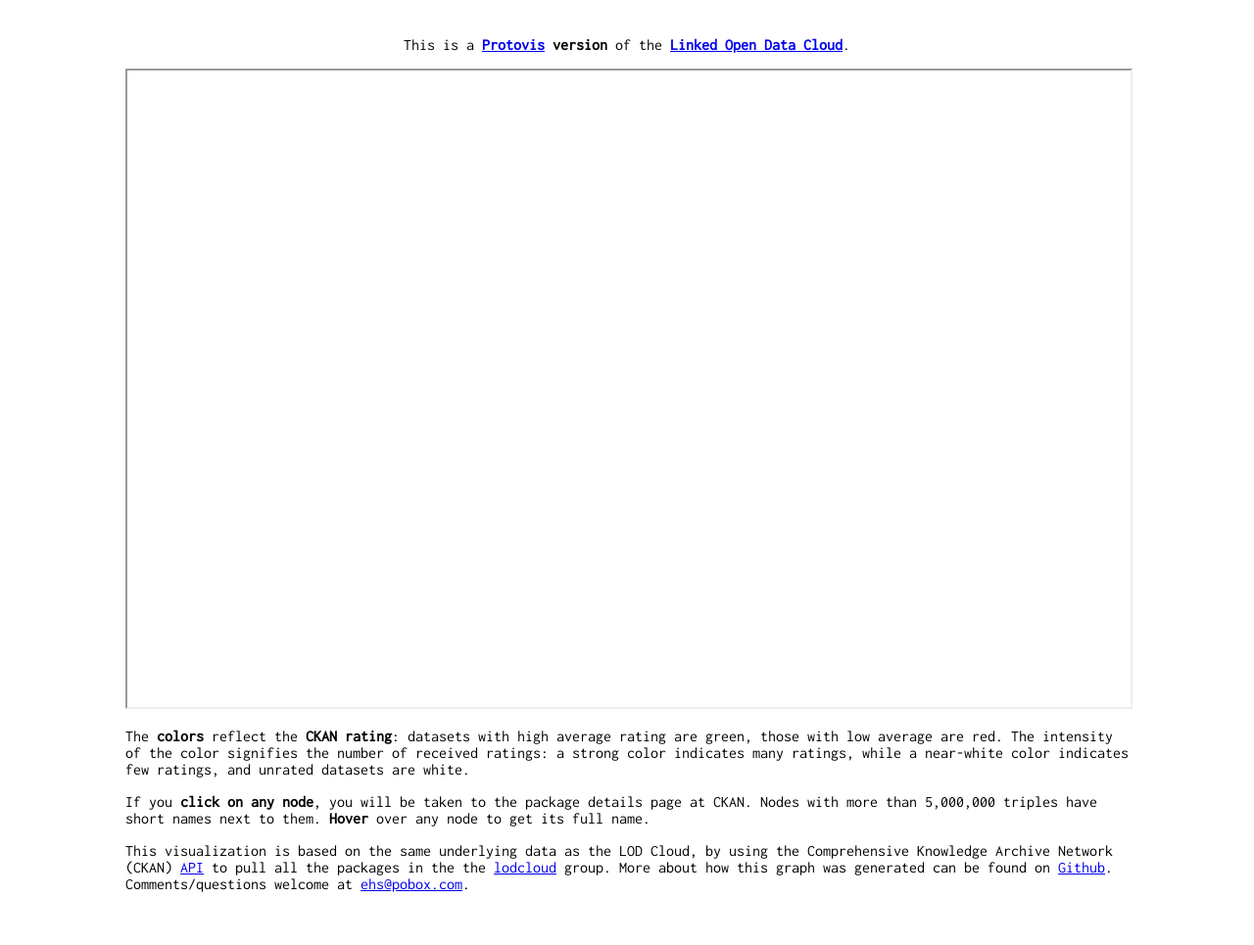
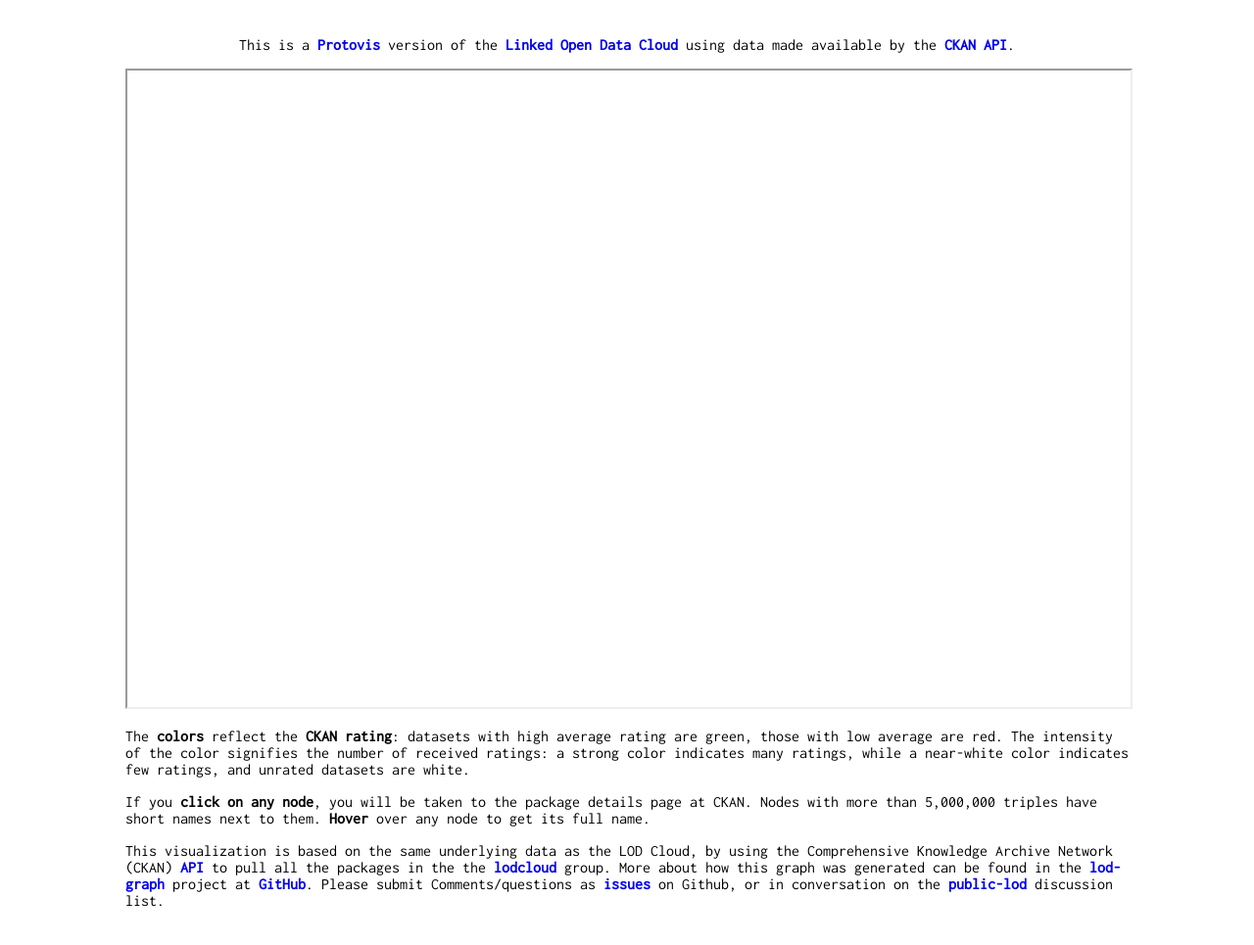
Before and after one commit to edsu/lod-graph, a plain HTML site: page index.html in a window 1280 px wide. Shown: the part 63-1028 px from the top of the page at 98% size. Drawn offline with Linux system fonts and the light colour scheme.

Commit message:
questions now directed to github issues list or public-lod

```diff
--- a/index.html
+++ b/index.html
@@ -27,6 +27,10 @@
             }
             #about {
             }
+            a {
+                font-weight: bold;
+                text-decoration: none;
+            }
         </style>
     </head>
     <body>
@@ -34,9 +38,11 @@
         <div id="content">
         <div id="about">
             <p style="text-align: center">
-            This is a <strong><a href="http://vis.stanford.edu/protovis/">Protovis</a>
-            version</strong> of the
-            <strong><a href="http://lod-cloud.net/">Linked Open Data Cloud</a></strong>.
+            This is a <a href="http://vis.stanford.edu/protovis/">Protovis</a>
+            version of the
+            <a href="http://lod-cloud.net/">Linked Open Data Cloud</a>
+            using data made available by the
+            <a href="http://knowledgeforge.net/ckan/doc/ckan/api.html">CKAN API</a>.
         </div>
         <div id="graph_console">
             <iframe id="graph" src="lod.html"></iframe>
@@ -62,10 +68,13 @@
             <a href="http://knowledgeforge.net/ckan/doc/ckan/api.html">API</a>
             to pull all the packages in the the
             <a href="http://ckan.net/group/lodcloud">lodcloud</a> group.
-            More about how this graph was generated can be found on
-            <a href="http://github.com/edsu/lod-graph">Github</a>.
-            Comments/questions welcome at
-            <a href="mailto:ehs@pobox.com">ehs@pobox.com</a>.
+            More about how this graph was generated can be found in the
+            <a href="http://github.com/edsu/lod-graph">lod-graph</a> project
+            at <a href="http://github.com">GitHub</a>.
+            Please submit Comments/questions as
+            <a href="http://github.com/edsu/lod-graph/issues">issues</a>
+            on Github, or in conversation on the
+            <a href="http://lists.w3.org/Archives/Public/public-lod/">public-lod</a> discussion list.
             </p>
         </div>
         </div>
```
